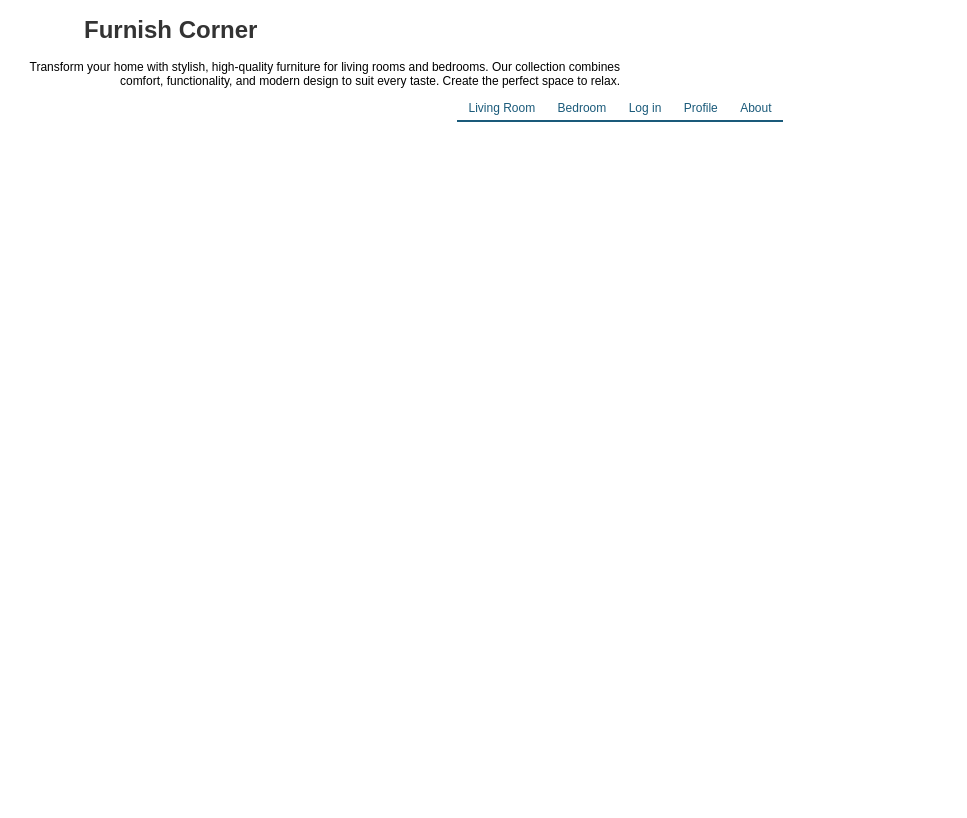
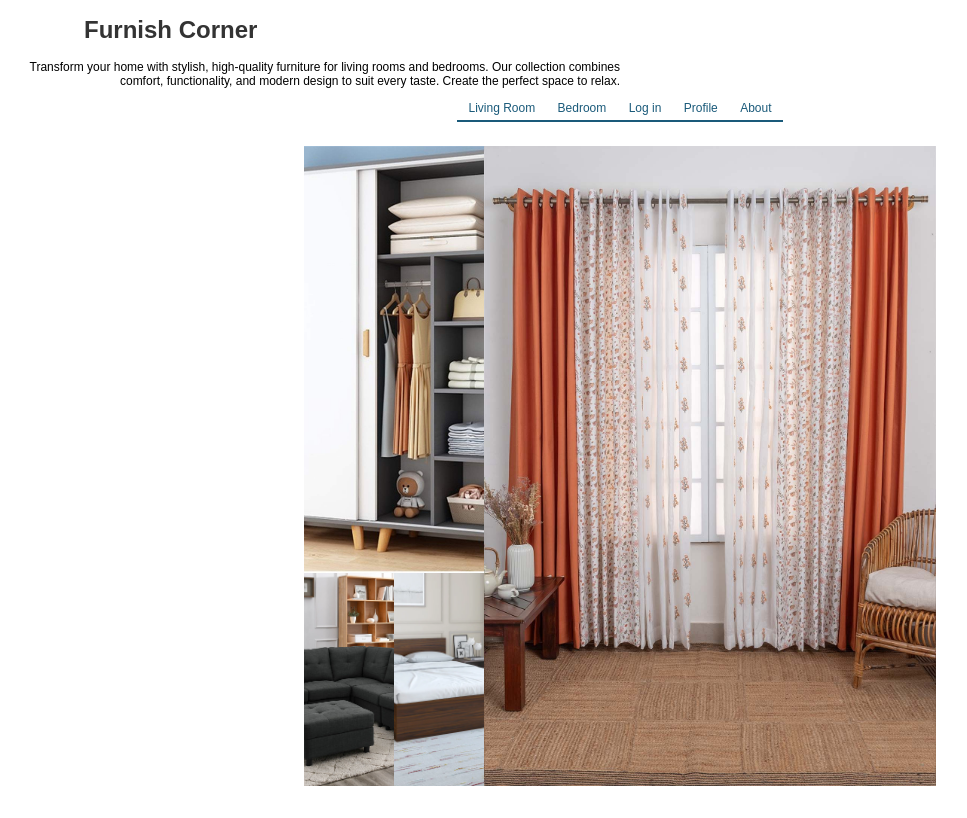
Before and after one commit to MartinLauff/Furnish-Corner, a PHP site: page / in a window 1280 px wide. Shown: the whole page, without its empty margins (20-987 px from the left). Before the commit the page ends 122 px from the top, so only its background shows below. Run offline with PHP 8.4, Linux system fonts and the light colour scheme.

Commit message:
images and index

```diff
--- a/bedroomList.html
+++ b/bedroomList.html
@@ -22,6 +22,7 @@
           <tr>
             <th align="left">Product</th>
             <th align="left">Decription</th>
+            <th align="left"></th>
           </tr>
           <tr>
             <td align="left"><b>Beds</b></td>
--- a/devicesList.html
+++ b/devicesList.html
@@ -23,6 +23,7 @@
             <th align="left">Product</th>
             <th align="left">Decription</th>
             <th>Price</th>
+            <th></th>
           </tr>
           <tr>
             <td align="left"><b>Smart Curtains</b></td>
--- a/index.html
+++ b/index.html
@@ -33,5 +33,23 @@
         </li>
       </ul>
     </nav>
+    <div class="index-grid">
+      <a class="grid-item" href="classicWardrobe.html">
+        <img src="imgs/wardrobe.jpg" alt="wardrobe" />
+        <span class="overlay-text">Wardrobe</span>
+      </a>
+      <a class="grid-item" href="smartCurtains.html">
+        <img src="imgs/curtains.jpg" alt="curtains" />
+        <span class="overlay-text"></span>
+      </a>
+      <a class="grid-item" href="sofa.html">
+        <img src="imgs/couch.jpg" alt="couch" />
+        <span class="overlay-text">Couch</span>
+      </a>
+      <a class="grid-item" href="doubleBed.html">
+        <img src="imgs/bed.webp" alt="bed" />
+        <span class="overlay-text">Bed</span>
+      </a>
+    </div>
   </body>
 </html>
--- a/mystyle.css
+++ b/mystyle.css
@@ -8,3 +8,86 @@ h1 {
 hr {
   width: 100%;
 }
+.index-grid {
+  margin: 2rem auto;
+  display: grid;
+  grid-template-columns: 1fr 1fr;
+  grid-template-rows: repeat(3, 1fr);
+  max-width: 50%;
+  height: 80vh;
+}
+.grid-item {
+  display: block;
+  width: 100%;
+  height: 100%;
+  border-bottom: none;
+  padding: 0;
+  margin: 0;
+  position: relative;
+  overflow: hidden;
+}
+.grid-item:hover {
+  background-color: transparent;
+}
+
+.index-grid img {
+  width: 100%;
+  height: 100%;
+  object-fit: cover;
+  transition: opacity 0.3s ease;
+}
+.grid-item:hover img {
+  opacity: 0.9;
+}
+
+.grid-item:nth-child(1) {
+  grid-column: 1 / span 2;
+  grid-row: 1 / span 2;
+}
+
+.grid-item:nth-child(2) {
+  grid-column: 3 / 4;
+  grid-row: 1 / 4;
+}
+
+.grid-item:nth-child(3) {
+  grid-column: 1 / 2;
+  grid-row: 3 / 4;
+}
+
+.grid-item:nth-child(4) {
+  grid-column: 2 / 3;
+  grid-row: 3 / 4;
+}
+.grid-item::after {
+  content: '';
+  position: absolute;
+  top: 0;
+  left: 0;
+  width: 100%;
+  height: 100%;
+  background-color: rgba(0, 0, 0, 0);
+  transition: background-color 0.3s ease;
+  pointer-events: none; /* Ensures overlay doesn't block clicks */
+}
+
+.grid-item:hover::after {
+  background-color: rgba(0, 0, 0, 0.45);
+}
+.overlay-text {
+  position: absolute;
+  top: 80%;
+  left: 35%;
+  transform: translate(-80%, -35%);
+  color: #ffffff;
+  font-size: 1.2em;
+  font-weight: bold;
+  opacity: 0; /* Hidden by default */
+  transition: opacity 0.3s ease; /* Smooth fade-in */
+  pointer-events: none; /* Allows clicks to pass through */
+}
+
+/* Show text on hover */
+/* .grid-item:hover .overlay-text {
+  opacity: 1;
+} */
```
Also changed, not shown: bedsList.html (+6 -3 lines), imgs/bed.webp (added), imgs/couch.jpg (added), imgs/curtains.jpg (added), imgs/lamp.jpg (added), imgs/table.jpg (added), imgs/wardrobe.jpg (added). Lines whose indentation alone changed are shown as unchanged.
